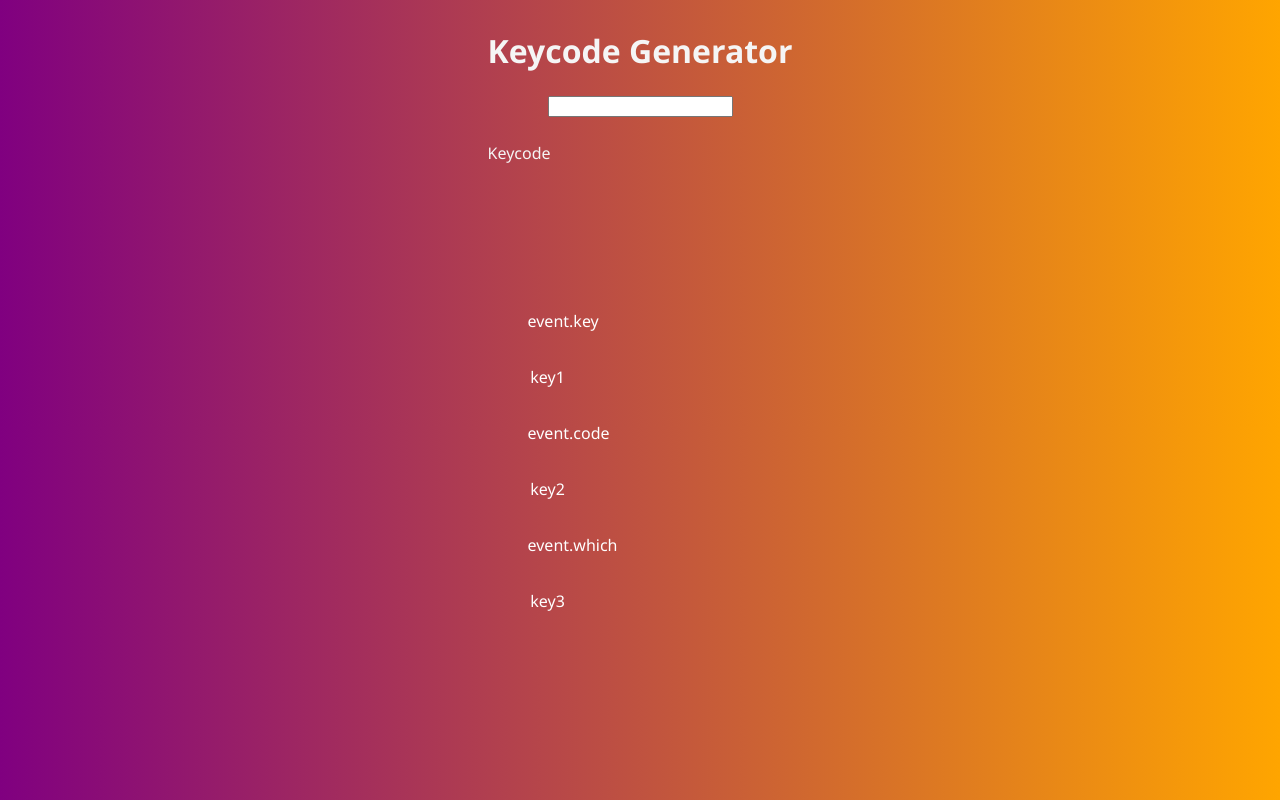
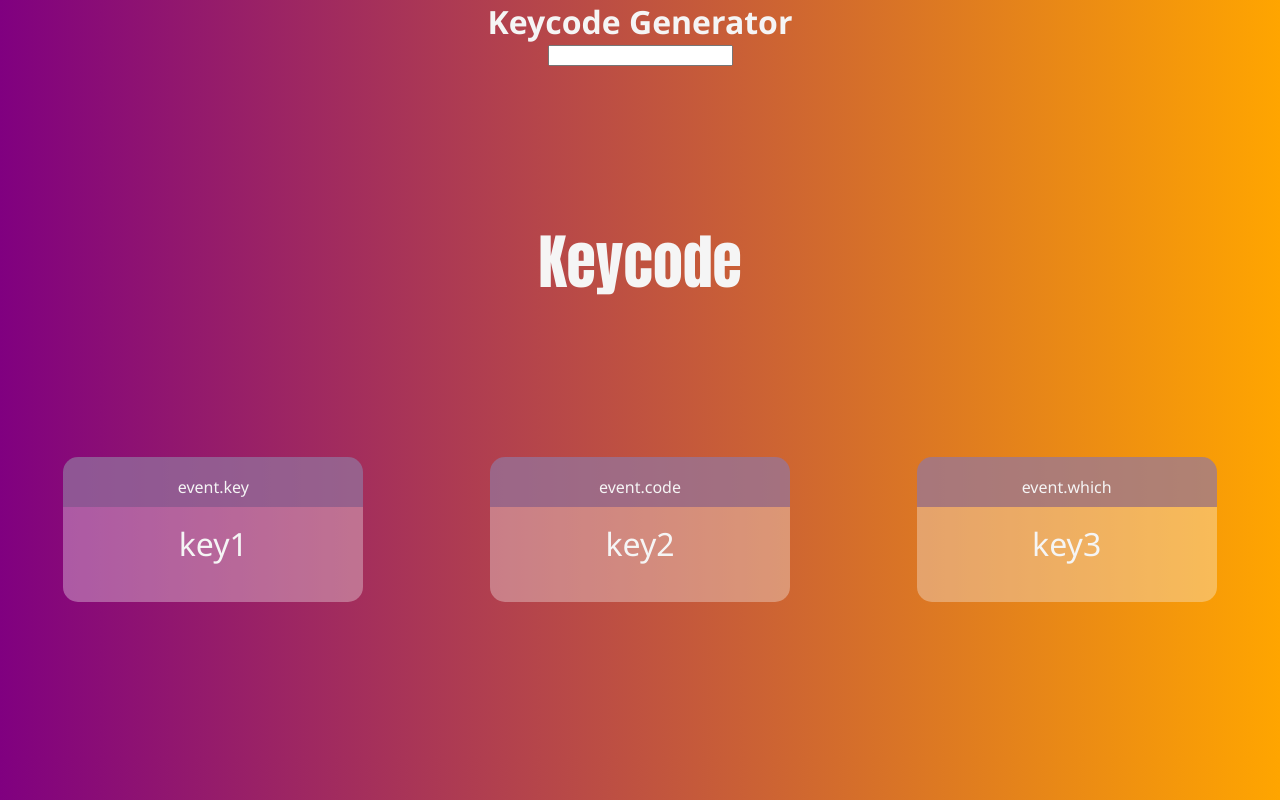
Before and after one commit to ajm1808/jsdompractice, a plain HTML site: page mc-5-1-js-dom-starterfiles/keycodechallenge/index.html in a window 1280 px wide. Drawn offline with Linux system fonts and the light colour scheme.

Commit message:
keycode game

```diff
--- a/mc-5-1-js-dom-starterfiles/keycodechallenge/index.html
+++ b/mc-5-1-js-dom-starterfiles/keycodechallenge/index.html
@@ -8,16 +8,16 @@
 <body id='body'>
     <div class="wrap"><h1>Keycode Generator</h1>
         <input type = "text" onkeypress = "keycode()">
-        <p id = "keycode">Keycode</p>
-        <p class ="key-display"></p>
-        <p class = "hide-text"></p>
-    <ul class = "event-boxes">
-        <li class="event-key">     <p class="key header">event.key</p><p id = "key1">key1</p></li>
+      <p class ="key-display"></p>
+        <p class = "hide-text"></p></div>
+    <div><p id = "keycode">Keycode</p></div>
+    <div class = "event-boxes">
+        <div class="event-key">     <p class="key-header">event.key</p><p id = "key1">key1</p></div>
 
-        <li class="event-code"><p class="code header">event.code</p><p id = "key2">key2</p></li>
+        <div class="event-code"><p class="code-header">event.code</p><p id = "key2">key2</p></div>
 
-        <li class="event.which"><p class="which header">event.which</p><p id = "key3">key3</p></li></ul>
-    </div>
+        <div class="event-which"><p class="which-header">event.which</p><p id = "key3">key3</p></div></div>
+
 
 
     <script src = "app.js"></script>
--- a/mc-5-1-js-dom-starterfiles/keycodechallenge/style.css
+++ b/mc-5-1-js-dom-starterfiles/keycodechallenge/style.css
@@ -1,50 +1,108 @@
+*{
+    margin: 0px;
+}
+
 body{
-    display:flex;
-    align-items: center;
-    justify-content: center;
-    text-align: center;
     background-image: linear-gradient(to right, purple, orange);
     font-family: 'Segoe UI', Tahoma, Geneva, Verdana, sans-serif;
     color: whitesmoke;
+
 }
 
-.h1{
+.wrap{
+    /* align-items: center; */
+    /* justify-content: center; */
+    text-align: center;
+
+}
+
+h1{
     text-align: center
 }
 
-.event-boxes{
-    box-sizing: border-box;
-    height: 100px;
-    width:100px;
-    background-position: bottom;
-}
 
 #keycode{
+    font-size: 60px;
+   align-self: center;
+   padding: 40px;
+   padding-top: 150px;
+   padding-bottom: 150px;
+   font-family: Impact, Haettenschweiler, 'Arial Narrow Bold', sans-serif;
+   text-align: center;
 
 }
 
-ul {
-    height: 100px;
-    color: white;
-
-    list-style-type:none;
+/* #keycode:hover{
+    transform: scale(1.1);
+    box-shadow: 0 4px 4px 4px  rgba(0, 0, 0, 0.384)
+} */
+.event-boxes{
+    display: flex;
+    flex-direction: row;
+    justify-content: space-around;
+    height: 300px;
+    width: 100%;
+    margin: 0px;
+    align-content: flex-end;
+    text-align: center;
 
 }
 
-ul.li{
-    height:100px;
-    width: 100px;
-    color: black;
-    list-style: none;
+.key-header{
+    height: 40px;
+    width: 300px;
+    align-content: center;
+    background-color:rgba(146, 120, 161, 0.699);
+    padding-top: 10px;
+    border-radius: 15px 15px 0 0;
 }
 
-p{
+.code-header{
     height: 40px;
-    width:  40px;
+    width: 300px;
     align-content: center;
-
+    background-color:rgba(146, 120, 161, 0.699);
+    padding-top: 10px;
+    border-radius: 15px 15px 0 0;
 }
 
-.key-description{
-    color: blanchedalmond;
+.which-header{
+    height: 40px;
+    width: 300px;
+    align-content: center;
+    background-color:rgba(146, 120, 161, 0.699);
+    padding-top: 10px;
+    border-radius: 15px 15px 0 0;
 }
+
+
+#key1{
+    background-color: rgba(245, 245, 245, 0.342);
+    width: 300px;
+    height: 80px;
+    font-size: xx-large;
+    padding-top: 15px;
+
+    border-radius: 0px 0    15px 15px;
+}
+
+
+#key2{
+    background-color: rgba(245, 245, 245, 0.342);
+    width: 300px;
+    height: 80px;
+    font-size: xx-large;
+    padding-top: 15px;
+
+    border-radius: 0px 0    15px 15px;
+}
+
+#key3{
+    background-color: rgba(245, 245, 245, 0.342);
+    width: 300px;
+    height: 80px;
+    font-size: xx-large;
+    padding-top: 15px;
+
+    border-radius: 0px 0    15px 15px;
+}
```
Also changed, not shown: mc-5-1-js-dom-starterfiles/keycodechallenge/app.js (+12 -0 lines).
